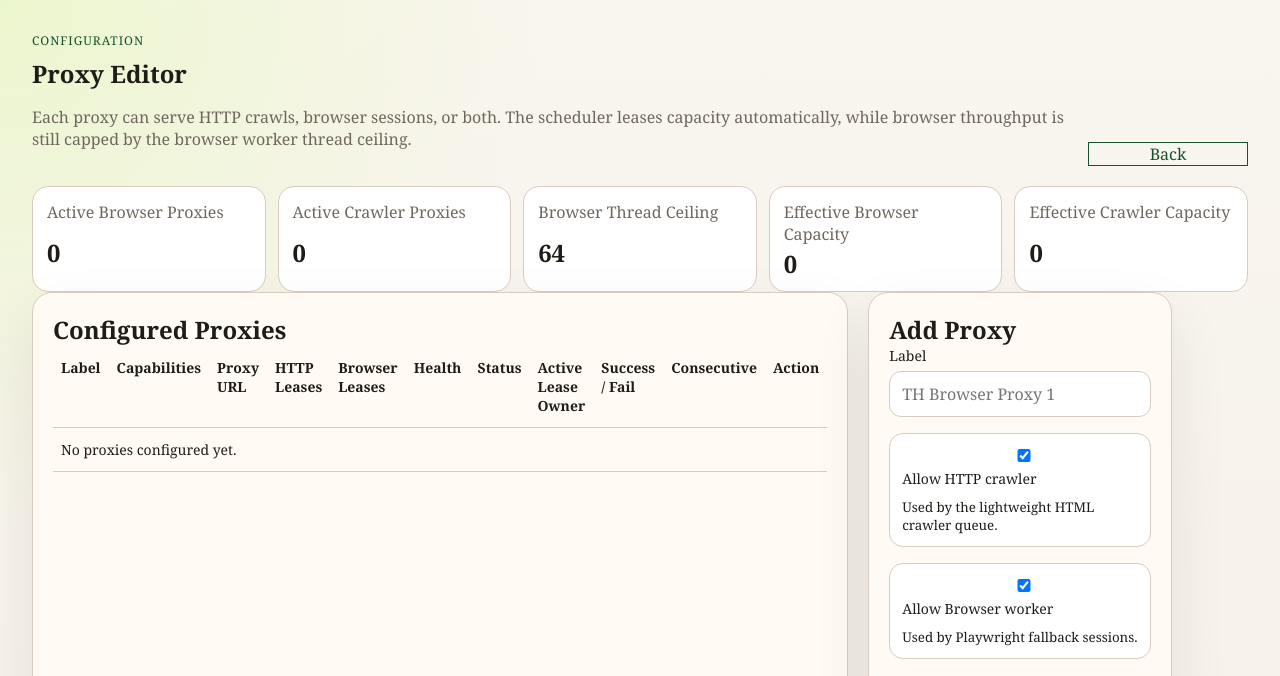
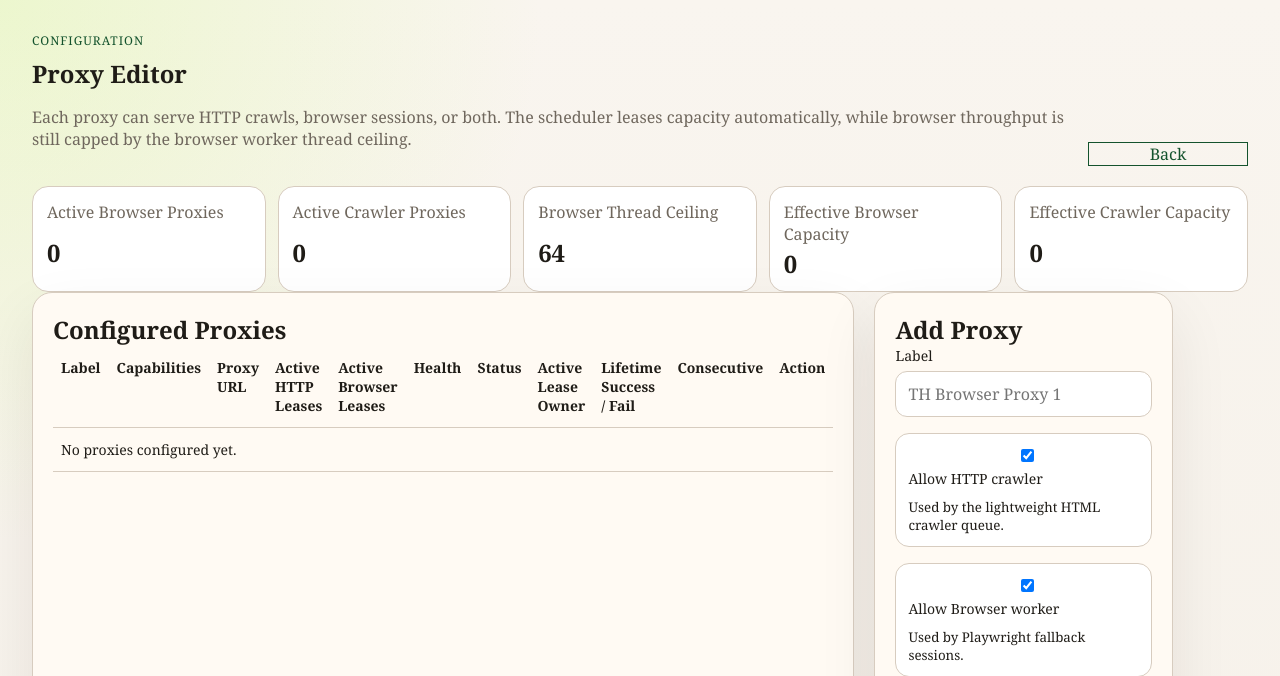
Before and after one commit to flowlessfoxreverse/ScrapperZuzikus, a FastAPI app: page /proxies in a window 1280 px wide. Shown: the top 676 px of the page. Run offline with FastAPI, Linux system fonts and the light colour scheme; parts of the project's set-up code (start-up, migrations or seed data) failed here and were passed over.

Commit message:
Clarify proxy lease labels

```diff
--- a/app/templates/proxies.html
+++ b/app/templates/proxies.html
@@ -57,12 +57,12 @@
                 <th>Label</th>
                 <th>Capabilities</th>
                 <th>Proxy URL</th>
-                <th>HTTP Leases</th>
-                <th>Browser Leases</th>
+                <th>Active HTTP Leases</th>
+                <th>Active Browser Leases</th>
                 <th>Health</th>
                 <th>Status</th>
                 <th>Active Lease Owner</th>
-                <th>Success / Fail</th>
+                <th>Lifetime Success / Fail</th>
                 <th>Consecutive</th>
                 <th>Action</th>
               </tr>
```
